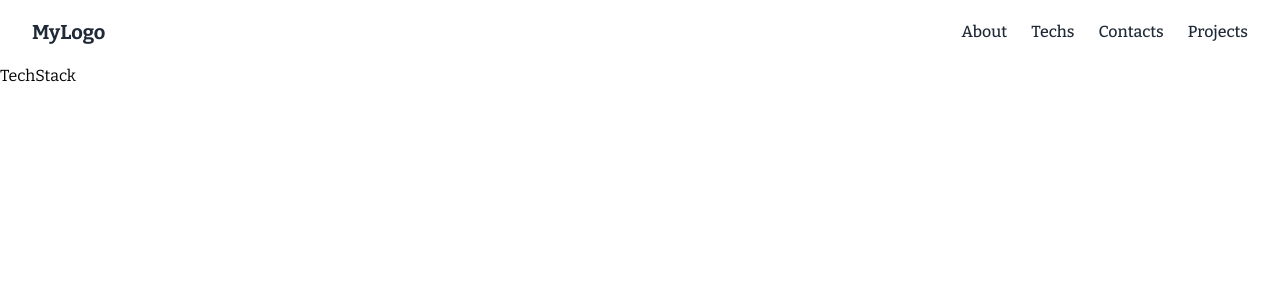
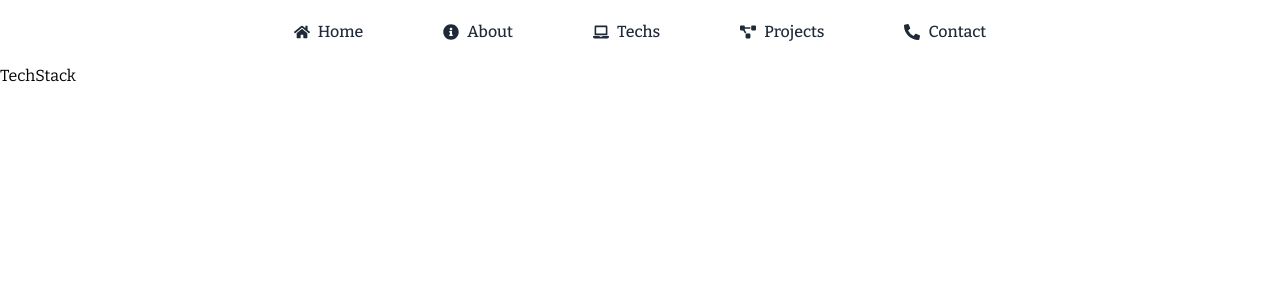
Before and after one commit to DanieleBiscari/my-site, a React (Vite) app in the folder frontend/: page /tech in a window 1280 px wide. Shown: the top 300 px of the page. Built offline with nearby package versions, Linux system fonts and the light colour scheme; no server answers.

Commit message:
FEAT: NAVBAR aggiunzione react-icon e rimozione isLoading per bug in Homepage con transizione a projects

```diff
--- a/frontend/src/components/Navbar.jsx
+++ b/frontend/src/components/Navbar.jsx
@@ -1,5 +1,6 @@
 import { useState, useEffect } from "react";
 import { Link, NavLink } from "react-router-dom";
+import { FaHome, FaInfoCircle, FaLaptop, FaProjectDiagram, FaPhoneAlt } from "react-icons/fa"; // Aggiunta delle icone
 
 // eslint-disable-next-line react/prop-types
 const Navbar = ({ block = false }) => {
@@ -57,36 +58,44 @@ const Navbar = ({ block = false }) => {
   return (
     <nav className={navBaseClasses}>
       <div className="max-w-7xl mx-auto px-4 sm:px-6 lg:px-8">
-        <div className="flex justify-between h-16 items-center">
-          {/* Logo */}
-          <NavLink to={"/"} className="text-xl font-bold text-gray-800">MyLogo</NavLink>
-
+        <div className="flex justify-center h-16 items-center">
           {/* Menu desktop */}
-          <div className="hidden md:flex space-x-6">
-            <Link
+          <div className="hidden md:flex space-x-20">
+            <NavLink
+              to="/"
+              className="text-gray-800 hover:text-blue-600 font-medium flex items-center space-x-2 transition duration-300"
+            >
+              <FaHome />
+              <span>Home</span>
+            </NavLink>
+            <NavLink
               to="/about"
-              className="text-gray-800 hover:text-blue-600 font-medium"
+              className="text-gray-800 hover:text-blue-600 font-medium flex items-center space-x-2 transition duration-300"
             >
-              About
-            </Link>
-            <Link
+              <FaInfoCircle />
+              <span>About</span>
+            </NavLink>
+            <NavLink
               to="/tech"
-              className="text-gray-800 hover:text-blue-600 font-medium"
+              className="text-gray-800 hover:text-blue-600 font-medium flex items-center space-x-2 transition duration-300"
             >
-              Techs
-            </Link>
-            <Link
+              <FaLaptop />
+              <span>Techs</span>
+            </NavLink>
+            <NavLink
+              to="/projects"
+              className="text-gray-800 hover:text-blue-600 font-medium flex items-center space-x-2 transition duration-300"
+            >
+              <FaProjectDiagram />
+              <span>Projects</span>
+            </NavLink>
+            <NavLink
               to="/contact"
-              className="text-gray-800 hover:text-blue-600 font-medium"
+              className="text-gray-800 hover:text-blue-600 font-medium flex items-center space-x-2 transition duration-300"
             >
-              Contacts
-            </Link>
-            <Link
-              to="/projects"
-              className="text-gray-800 hover:text-blue-600 font-medium"
-            >
-              Projects
-            </Link>
+              <FaPhoneAlt />
+              <span>Contact</span>
+            </NavLink>
           </div>
 
           {/* Hamburger */}
@@ -103,30 +112,34 @@ const Navbar = ({ block = false }) => {
 
       {/* Mobile Menu */}
       {isOpen && (
-        <div className="md:hidden px-4 pb-4 backdrop-blur-lg bg-white/60">
+        <div className="md:hidden px-4 pb-4 backdrop-blur-lg bg-white/60 transition-all ease-in-out duration-300">
           <Link
             to="#"
-            className="block text-gray-800 py-2 hover:text-blue-600 font-medium"
+            className="text-gray-800 py-2 hover:text-blue-600 font-medium flex items-center space-x-2"
           >
-            Home
+            <FaHome />
+            <span>Home</span>
           </Link>
           <Link
             to="#"
-            className="block text-gray-800 py-2 hover:text-blue-600 font-medium"
+            className="text-gray-800 py-2 hover:text-blue-600 font-medium flex items-center space-x-2"
           >
-            About
+            <FaInfoCircle />
+            <span>About</span>
           </Link>
           <Link
             to="#"
-            className="block text-gray-800 py-2 hover:text-blue-600 font-medium"
+            className="text-gray-800 py-2 hover:text-blue-600 font-medium flex items-center space-x-2"
           >
-            Services
+            <FaLaptop />
+            <span>Services</span>
           </Link>
           <Link
             to="#"
-            className="block text-gray-800 py-2 hover:text-blue-600 font-medium"
+            className="text-gray-800 py-2 hover:text-blue-600 font-medium flex items-center space-x-2"
           >
-            Contact
+            <FaPhoneAlt />
+            <span>Contact</span>
           </Link>
         </div>
       )}
--- a/frontend/src/pages/Projects.jsx
+++ b/frontend/src/pages/Projects.jsx
@@ -5,7 +5,6 @@ import { motion } from "framer-motion"; // Importa il motion
 
 const Projects = () => {
   const [projects, setProjects] = useState([]);
-
   async function getRepos() {
     const res = await getGitHubRepos();
     const newProjects = res
@@ -65,11 +64,18 @@ const Projects = () => {
               key={index}
               className="bg-white bg-opacity-10 border border-gray-300/20 backdrop-blur-md rounded-2xl shadow-md hover:shadow-slate-300 transition-transform duration-300 p-6 flex flex-col hover:scale-[1.02]"
               initial={{ opacity: 0, y: 30 }}
-              animate={{ opacity: 1, y: 0 }}
-              transition={{
-                duration: 0.1,
-                delay: index * 0.1, // Ritardo progressivo ma ridotto
-                ease: "easeInOut", // Aggiunto un easing per una transizione più morbida
+              animate={{
+                opacity: 1,
+                y: 0,
+                transition: {
+                  duration: 0.1,
+                  delay: index * 0.1, // Ritardo progressivo ma ridotto
+                  ease: "easeInOut", // Aggiunto un easing per una transizione più morbida
+                },
+              }}
+              whileHover={{
+                scale: 1.05, // Aumenta la dimensione della card
+                transition: { duration: 0.01, ease: "easeOut" }, // Transizione dolce
               }}
             >
               <img
--- /dev/null
+++ b/package.json
@@ -0,0 +1,5 @@
+{
+  "dependencies": {
+    "react-icons": "^5.5.0"
+  }
+}
```
Also changed, not shown: frontend/src/components/Spinner.jsx (line endings or trailing spaces), 1 other file (tests, documents, lock files or other folders).
